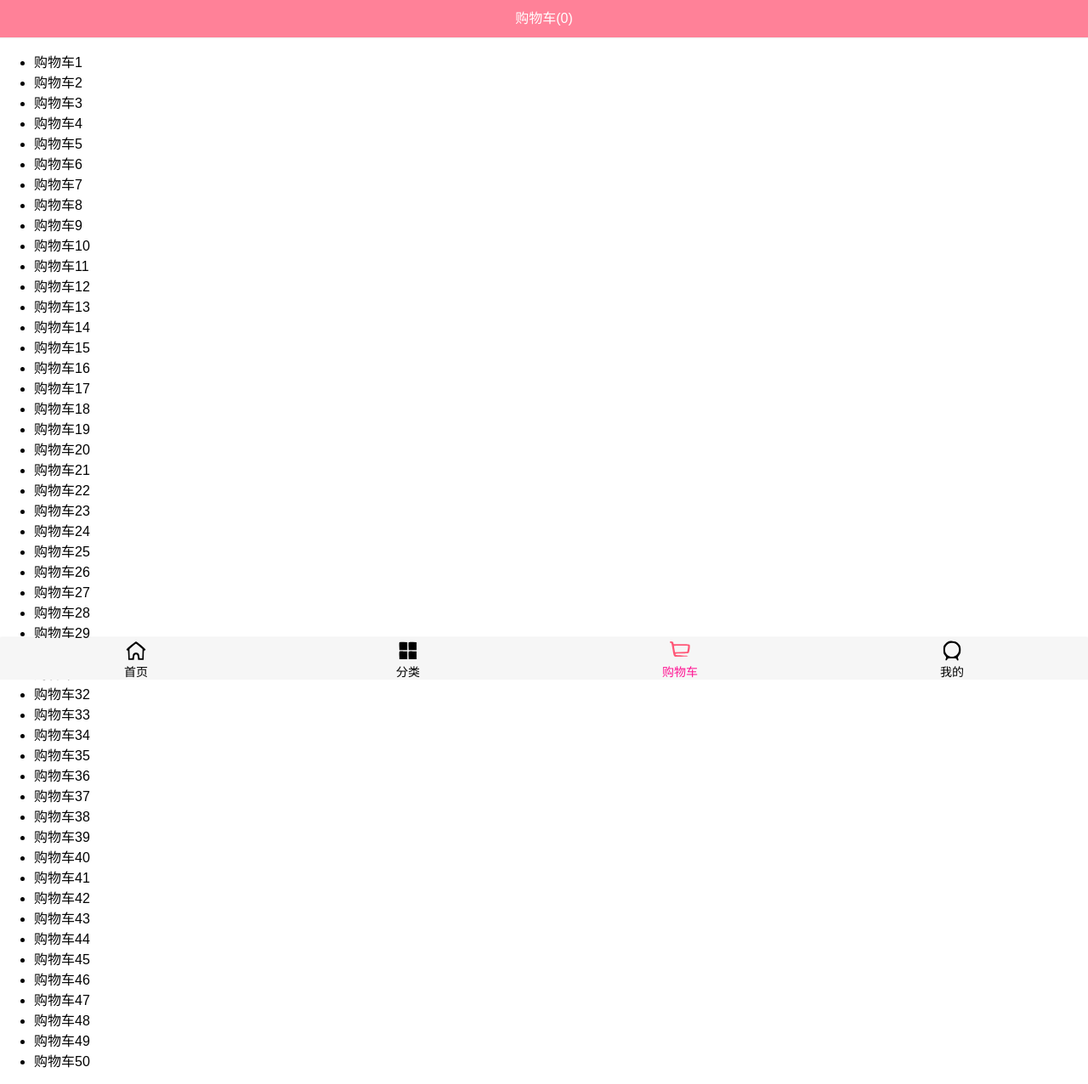
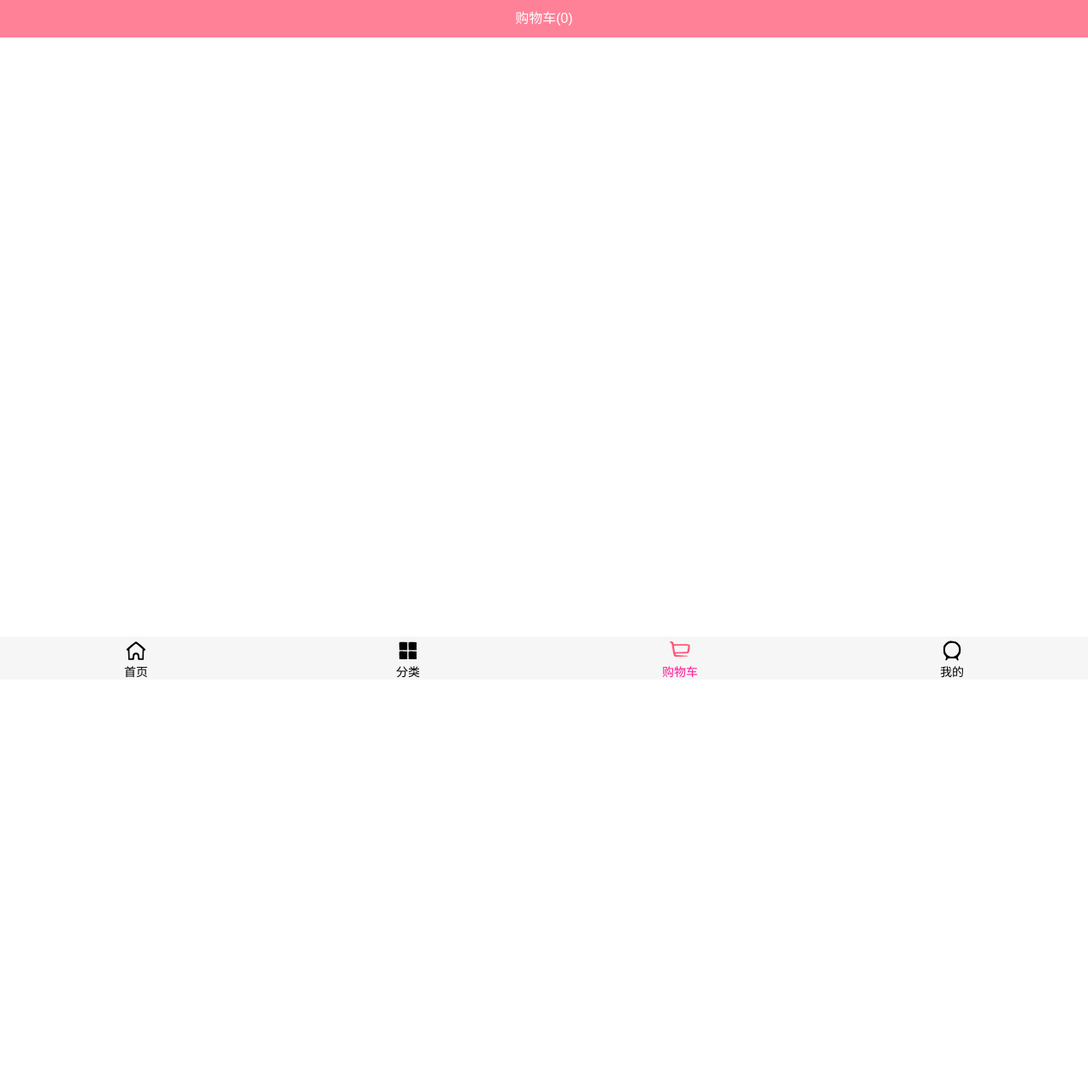
Before and after one commit to Bmt268/supermall, a Vue app: page /shopcart in a window 1280 px wide. Shown: the whole page at 85% size. After the commit the page ends 849 px from the top, so only its background shows below. Built offline with nearby package versions, Linux system fonts and the light colour scheme.

Commit message:
cartlistitem

```diff
--- a/src/components/content/scroll/Scroll.vue
+++ b/src/components/content/scroll/Scroll.vue
@@ -48,7 +48,7 @@ export default {
     // 3.监听上拉事件
     this.scroll.on("pullingUp", () => {
       this.$emit("pullingUp");
-      console.log("底部");
+      // console.log("底部");
     });
   },
   methods: {
--- a/src/views/home/Home.vue
+++ b/src/views/home/Home.vue
@@ -84,6 +84,7 @@ export default {
     this.$refs.scroll.refresh();
   },
   deactivated() {
+    this.$bus.$off("itemimageload");
     this.saveY = this.$refs.scroll.getScrollY();
   },
 
@@ -99,13 +100,13 @@ export default {
     this.$refs.swiper;
     // 3.监听item中图片加载完成
 
-    // const refresh = this.debounce(this.$refs.scroll.refresh);
+    const refresh = this.debounce(this.$refs.scroll.refresh);
 
-    // this.$bus.$on("itemimageload", () => {
-    //   refresh();
-    // console.log("----------");
-    // this.$refs.scroll.refresh();
-    // });
+    this.$bus.$on("itemimageload", () => {
+      refresh();
+      // console.log("----------");
+      // this.$refs.scroll.refresh();
+    });
   },
   methods: {
     //事件监听相关方法
--- a/src/views/shopcart/childComps/CartList.vue
+++ b/src/views/shopcart/childComps/CartList.vue
@@ -1,58 +1,11 @@
 <template>
   <div class="cart-list">
-    <scroll class="content">
-      <ul>
-        <li>购物车1</li>
-        <li>购物车2</li>
-        <li>购物车3</li>
-        <li>购物车4</li>
-        <li>购物车5</li>
-        <li>购物车6</li>
-        <li>购物车7</li>
-        <li>购物车8</li>
-        <li>购物车9</li>
-        <li>购物车10</li>
-        <li>购物车11</li>
-        <li>购物车12</li>
-        <li>购物车13</li>
-        <li>购物车14</li>
-        <li>购物车15</li>
-        <li>购物车16</li>
-        <li>购物车17</li>
-        <li>购物车18</li>
-        <li>购物车19</li>
-        <li>购物车20</li>
-        <li>购物车21</li>
-        <li>购物车22</li>
-        <li>购物车23</li>
-        <li>购物车24</li>
-        <li>购物车25</li>
-        <li>购物车26</li>
-        <li>购物车27</li>
-        <li>购物车28</li>
-        <li>购物车29</li>
-        <li>购物车30</li>
-        <li>购物车31</li>
-        <li>购物车32</li>
-        <li>购物车33</li>
-        <li>购物车34</li>
-        <li>购物车35</li>
-        <li>购物车36</li>
-        <li>购物车37</li>
-        <li>购物车38</li>
-        <li>购物车39</li>
-        <li>购物车40</li>
-        <li>购物车41</li>
-        <li>购物车42</li>
-        <li>购物车43</li>
-        <li>购物车44</li>
-        <li>购物车45</li>
-        <li>购物车46</li>
-        <li>购物车47</li>
-        <li>购物车48</li>
-        <li>购物车49</li>
-        <li>购物车50</li>
-      </ul>
+    <scroll class="content" :pull-up-load="true">
+      <cart-list-item
+        v-for="(item, index) in cartList"
+        :key="index"
+        :product="item"
+      ></cart-list-item>
     </scroll>
   </div>
 </template>
@@ -60,10 +13,14 @@
 <script>
 import { mapGetters } from "vuex";
 import Scroll from "components/content/scroll/Scroll.vue";
+import CartListItem from "./CartListItem.vue";
 
 export default {
   name: "CartList",
-  components: { Scroll },
+  components: {
+    Scroll,
+    CartListItem,
+  },
   computed: {
     ...mapGetters(["cartList"]),
   },
@@ -71,8 +28,11 @@ export default {
 </script>
 
 <style scoped>
+.cart-list {
+  height: calc(100% - 44px - 49px);
+}
 .content {
-  height: calc(100% - 44px - 49px);
+  height: 100%;
   overflow: hidden;
 }
 </style>
--- /dev/null
+++ b/src/views/shopcart/childComps/CartListItem.vue
@@ -0,0 +1,22 @@
+<template>
+  <div>
+    {{ product }}
+  </div>
+</template>
+
+<script>
+export default {
+  name: "CartListItem",
+  props: {
+    product: {
+      type: Object,
+      default() {
+        return {};
+      },
+    },
+  },
+};
+</script>
+
+<style>
+</style>
```
